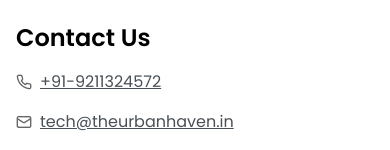
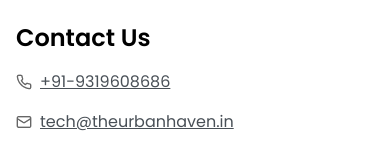
Before and after one commit to theurbanhaven/urbanhaven-website, a Next.js app: page / in a window 390 px wide. Shown: the part 5050-5200 px from the top of the page. Built offline with nearby package versions, Linux system fonts and the light colour scheme; no server answers.

Commit message:
Update_phone

```diff
--- a/app/components/layout/Footer.tsx
+++ b/app/components/layout/Footer.tsx
@@ -73,10 +73,10 @@
             <li className="flex gap-2">
               <Image src={Phone} alt="phone" className="w-4 h-4 mt-1" />
               <a
-                href="tel:+919211324572"
+                href="tel:+91-9319608686"
                 className="underline hover:text-black"
               >
-                +91-9211324572
+                +91-9319608686
               </a>
             </li>
 
```
